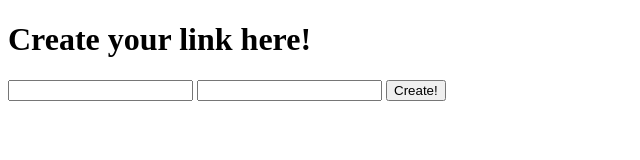
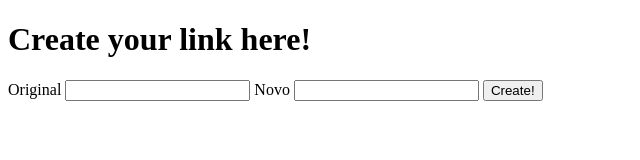
Before and after one commit to matheus3301/url-shortner, a website: page src/web/index.html in a window 1280 px wide. Shown: the whole page, without its empty margins (0-640 px from the left). Drawn offline with nearby package versions, Linux system fonts and the light colour scheme.

```diff
--- a/src/web/index.html
+++ b/src/web/index.html
@@ -8,7 +8,9 @@
   <body>
     <h1>Create your link here!</h1>
     <form onsubmit="submitForm(event)" method="POST" action="link">
+      <label for="to">Original</label>
       <input type="text" name="to" id="to" required />
+      <label for="slug">Novo</label>
       <input type="text" name="slug" id="slug" />
       <button type="submit">Create!</button>
     </form>
```
Also changed, not shown: 2 other files.
